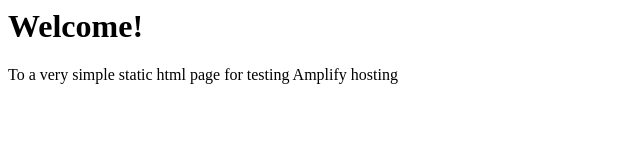
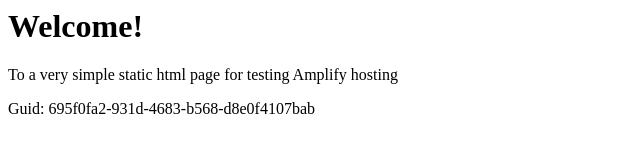
Before and after one commit to aws-aemilia-mxp/Github-PR-Commit-Integration-Test-DoNotTouch-Gith-P5X5MO5I-v1-preprod-eu-south-1, a website: page src/index.html in a window 1280 px wide. Shown: the whole page, without its empty margins (0-640 px from the left). Drawn offline with Linux system fonts and the light colour scheme.

Commit message:
commit from integ tests

```diff
--- a/src/index.html
+++ b/src/index.html
@@ -1,3 +1,5 @@
+
+
 <html lang="en">
 
 <head>
@@ -10,6 +12,6 @@
 <body>
     <h1>Welcome!</h1>
     <p>To a very simple static html page for testing Amplify hosting</p>
-</body>
+    <p>Guid: 695f0fa2-931d-4683-b568-d8e0f4107bab</p></body>
 
 </html>
```
